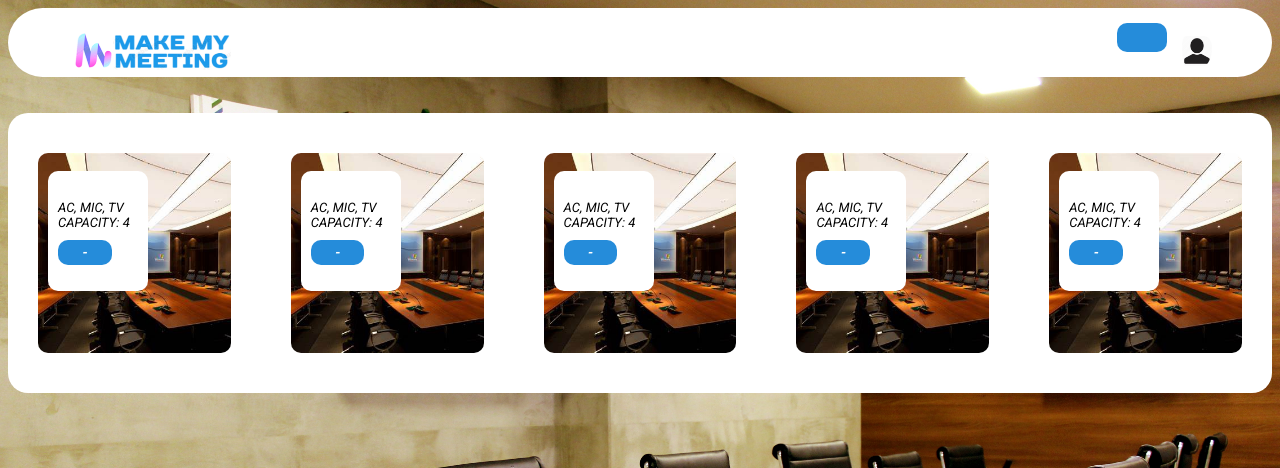
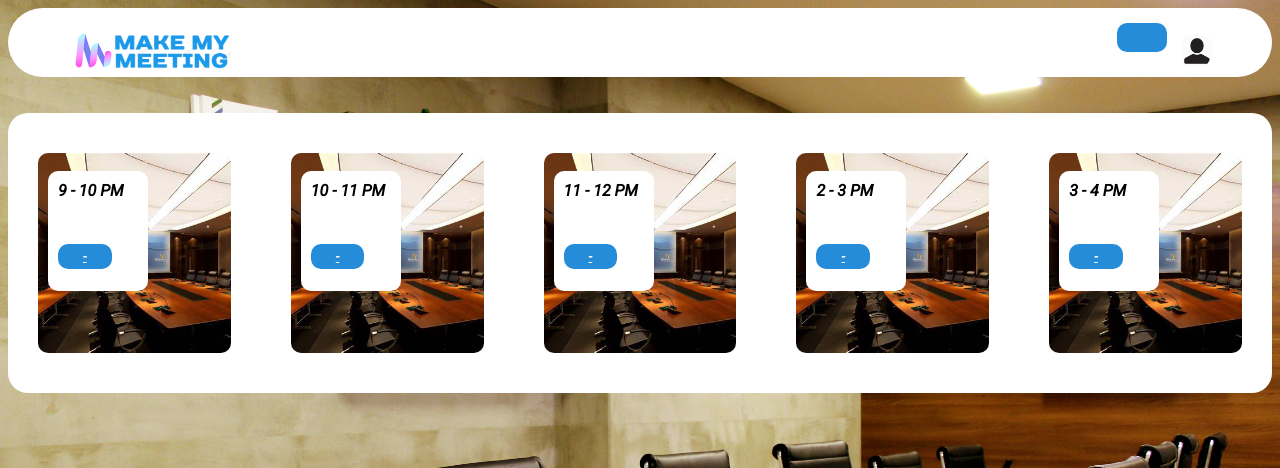
Before and after one commit to RAMANAN-21DX17/INTERNSHIP, a Flask app: template templates/meetings.html in a window 1280 px wide. Shown: the top 468 px of the page. Run offline with Flask 3, Linux system fonts and the light colour scheme; the template is opened without the code that fills it, so the values that code supplies are empty; some libraries are stand-ins or nearby versions.

Commit message:
EMPLOYEE

```diff
--- a/app.py
+++ b/app.py
@@ -9,7 +9,7 @@ import json
 
 app = Flask(__name__)
 
-global account ,room, room1, room2, room3,room4,room5
+global account ,room, room1, room2, room3,room4,room5, meet
 app.secret_key = 'RAMANAN'
 
 app.config['MYSQL_HOST'] = 'localhost'
@@ -51,7 +51,7 @@ def login():
                 room3 = room[2]
                 room4 = room[3]
                 room5 = room[4]
-                return render_template('E-HOMEPAGE.html',room1 = room1,room2 = room1,room3 =room3,room4 = room4,room5 = room5 )
+                return render_template('E-HOMEPAGE.html',room1 = room1,room2 = room2,room3 =room3,room4 = room4,room5 = room5 )
             else:
                 return render_template('A-HOMEPAGE.html',msg =msg)
         else:
@@ -103,8 +103,10 @@ def register():
                 mysql.connection.commit()
                 cursor.execute('INSERT INTO company VALUES ( % s, % s, 0)', ( company, location, ))
                 mysql.connection.commit()
+                i = 0
                 for i in range(0,5):
-                    cursor.execute('insert into room values (%s ,null ,"available","available","available","available","available")',(company,))
+                    room_name = "ROOM "+str(i+1)
+                    cursor.execute('insert into room values (%s ,%s ,"available","available","available","available","available")',(company,room_name,))
                     mysql.connection.commit()
                     cursor.execute('insert into meetings values (%s ,null,null,null,null,null)',(username,))
                     mysql.connection.commit()
@@ -317,8 +319,65 @@ def time55():
 
 @app.route('/meetings')
 def meetings():
+    print("meetings")
+    global meet
     cursor = mysql.connection.cursor(MySQLdb.cursors.DictCursor)
     cursor.execute('SELECT * FROM meetings WHERE user = %s', (account['username'], ))
-    meet = cursor.fetchall()
+    meet = cursor.fetchone()
     print(meet)
     return render_template('meetings.html', meet = meet)
+
+@app.route('/remove1')
+def remove1():
+    cursor = mysql.connection.cursor(MySQLdb.cursors.DictCursor)
+    cursor.execute('update meetings set meeting1 = null where user = %s',(account['username'],))
+    mysql.connection.commit()
+    cursor.execute('update room set time1 = "available" where company = %s and name = %s',(account['company'],room1['name'],))
+    mysql.connection.commit()
+    cursor.execute('SELECT * FROM meetings WHERE user = %s', (account['username'], ))
+    meet = cursor.fetchall()
+    return render_template('meetings.html', meet = meet)
+
+@app.route('/remove2')
+def remove2():
+    cursor = mysql.connection.cursor(MySQLdb.cursors.DictCursor)
+    cursor.execute('update meetings set meeting2 = null where user = %s',(account['username'],))
+    mysql.connection.commit()
+    cursor.execute('update room set time2 = "available" where company = %s and name = %s',(account['company'],room2['name'],))
+    mysql.connection.commit()
+    cursor.execute('SELECT * FROM meetings WHERE user = %s', (account['username'], ))
+    meet = cursor.fetchall()
+    return render_template('meetings.html', meet = meet)
+
+@app.route('/remove3')
+def remove3():
+    cursor = mysql.connection.cursor(MySQLdb.cursors.DictCursor)
+    cursor.execute('update meetings set meeting3 = null where user = %s',(account['username'],))
+    mysql.connection.commit()
+    cursor.execute('update room set time3 = "available" where company = %s and name = %s',(account['company'],room3['name'],))
+    mysql.connection.commit()
+    cursor.execute('SELECT * FROM meetings WHERE user = %s', (account['username'], ))
+    meet = cursor.fetchall()
+    return render_template('meetings.html', meet = meet)
+
+@app.route('/remove4')
+def remove4():
+    cursor = mysql.connection.cursor(MySQLdb.cursors.DictCursor)
+    cursor.execute('update meetings set meeting4 = null where user = %s',(account['username'],))
+    mysql.connection.commit()
+    cursor.execute('update room set time4 = "available" where company = %s and name = %s',(account['company'],room4['name'],))
+    mysql.connection.commit()
+    cursor.execute('SELECT * FROM meetings WHERE user = %s', (account['username'], ))
+    meet = cursor.fetchall()
+    return render_template('meetings.html', meet = meet)
+
+@app.route('/remove5')
+def remove5():
+    cursor = mysql.connection.cursor(MySQLdb.cursors.DictCursor)
+    cursor.execute('update meetings set meeting5 = null where user = %s',(account['username'],))
+    mysql.connection.commit()
+    cursor.execute('update room set time5 = "available" where company = %s and name = %s',(account['company'],room5['name'],))
+    mysql.connection.commit()
+    cursor.execute('SELECT * FROM meetings WHERE user = %s', (account['username'], ))
+    meet = cursor.fetchall()
+    return render_template('meetings.html', meet = meet)
--- a/templates/meetings.html
+++ b/templates/meetings.html
@@ -174,42 +174,42 @@
 		  <div class ="rooms">
 			<div class = "room" > <br>
 				<div class = "amenities" >
-					<b id = "change" style = "font-size: medium;">{{meet.meeting1}}</b><br>
-					AC, MIC, TV<br>
-					CAPACITY: 4<br>
-					<button class = "loginbutton" ><B>-</B></button>
+					<b id = "change" style = "font-size: medium;">9 - 10 PM</b><br>
+					<b style = "font-size: medium;">{{meet.meeting1}}</b><br><br>
+					<br>
+					<a href = "{{url_for('remove1')}}" class = "loginbutton" ><B>-</B></a>
 				</div>
 			</div>
 			<div class = "room" > <br>
 				<div class = "amenities" >
-					<b style = "font-size: medium;">{{meet.meeting2}}</b><br>
-					AC, MIC, TV<br>
-					CAPACITY: 4<br>
-					<button class = "loginbutton" ><B>-</B></button>
+					<b style = "font-size: medium;">10 - 11 PM</b><br>
+					<b style = "font-size: medium;">{{meet.meeting2}}</b><br><br>
+					<br>
+					<a href = "{{url_for('remove2')}}" class = "loginbutton" ><B>-</B></a>
 				</div>
 			</div>
 			<div class = "room" > <br>
 				<div class = "amenities" >
-					<b style = "font-size: medium;">{{meet.meeting3}}</b><br>
-					AC, MIC, TV<br>
-					CAPACITY: 4<br>
-					<button class = "loginbutton" ><B>-</B></button>
+					<b style = "font-size: medium;">11 - 12 PM</b><br>
+					<b style = "font-size: medium;">{{meet.meeting3}}</b><br><br>
+					<br>
+					<a href = "{{url_for('remove3')}}" class = "loginbutton" ><B>-</B></a>
 				</div>
 			</div>
 			<div class = "room" > <br>
 				<div class = "amenities" >
-					<b style = "font-size: medium;">{{meet.meeting4}}</b><br>
-					AC, MIC, TV<br>
-					CAPACITY: 4<br>
-					<button class = "loginbutton" ><B>-</B></button>
+					<b style = "font-size: medium;">2 - 3 PM</b><br>
+					<b style = "font-size: medium;">{{meet.meeting4}}</b><br><br>
+					<br>
+					<a href = "{{url_for('remove4')}}" class = "loginbutton" ><B>-</B></a>
 				</div>
 			</div>
 			<div class = "room" > <br>
 				<div class = "amenities" >
-					<b style = "font-size: medium;">{{meet.meeting5}}</b><br>
-					 AC, MIC, TV<br>
-					CAPACITY: 4<br>
-					<button class = "loginbutton" ><B>-</B></button>
+					<b style = "font-size: medium;"> 3 - 4 PM</b><br>
+					<b style = "font-size: medium;">{{meet.meeting5}}</b><br><br>
+					<br>
+					<a href = "{{url_for('remove5')}}" class = "loginbutton" ><B>-</B></a>
 				</div>
 			</div>
 		</div>
```
